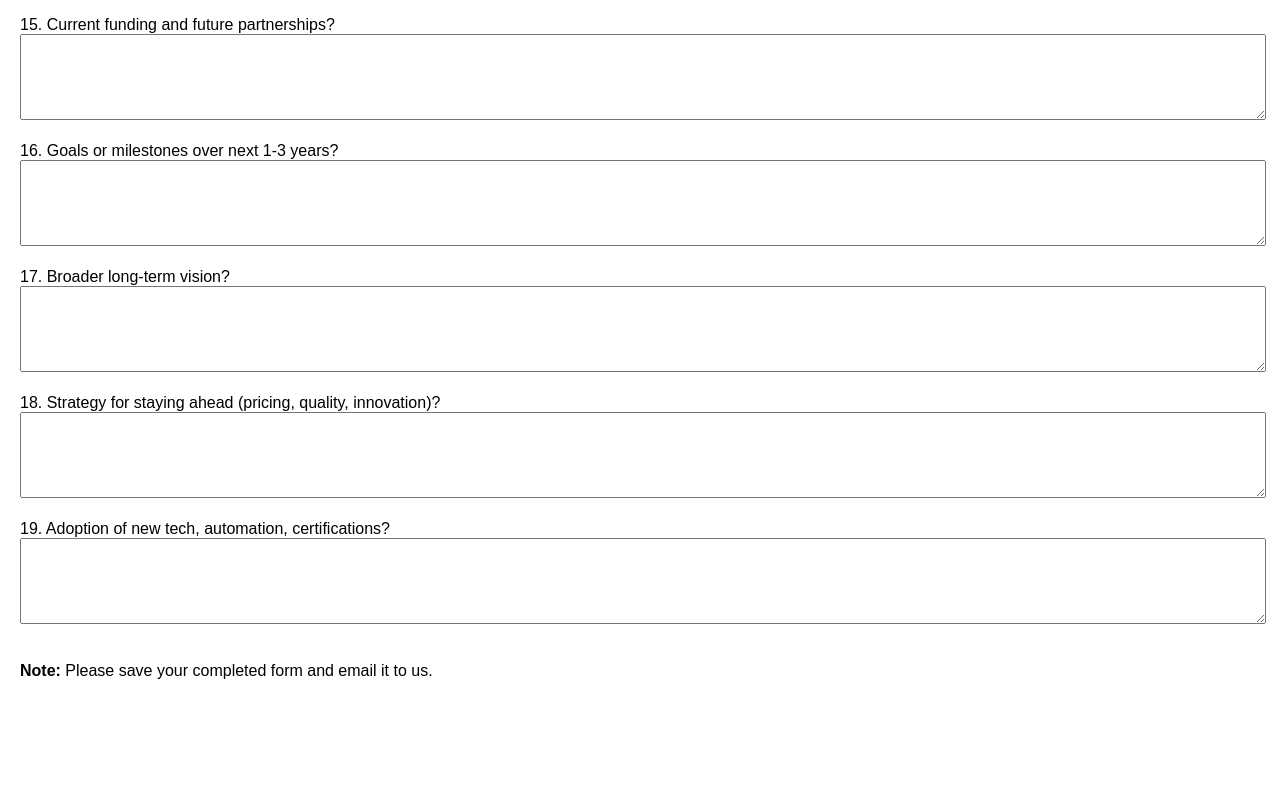
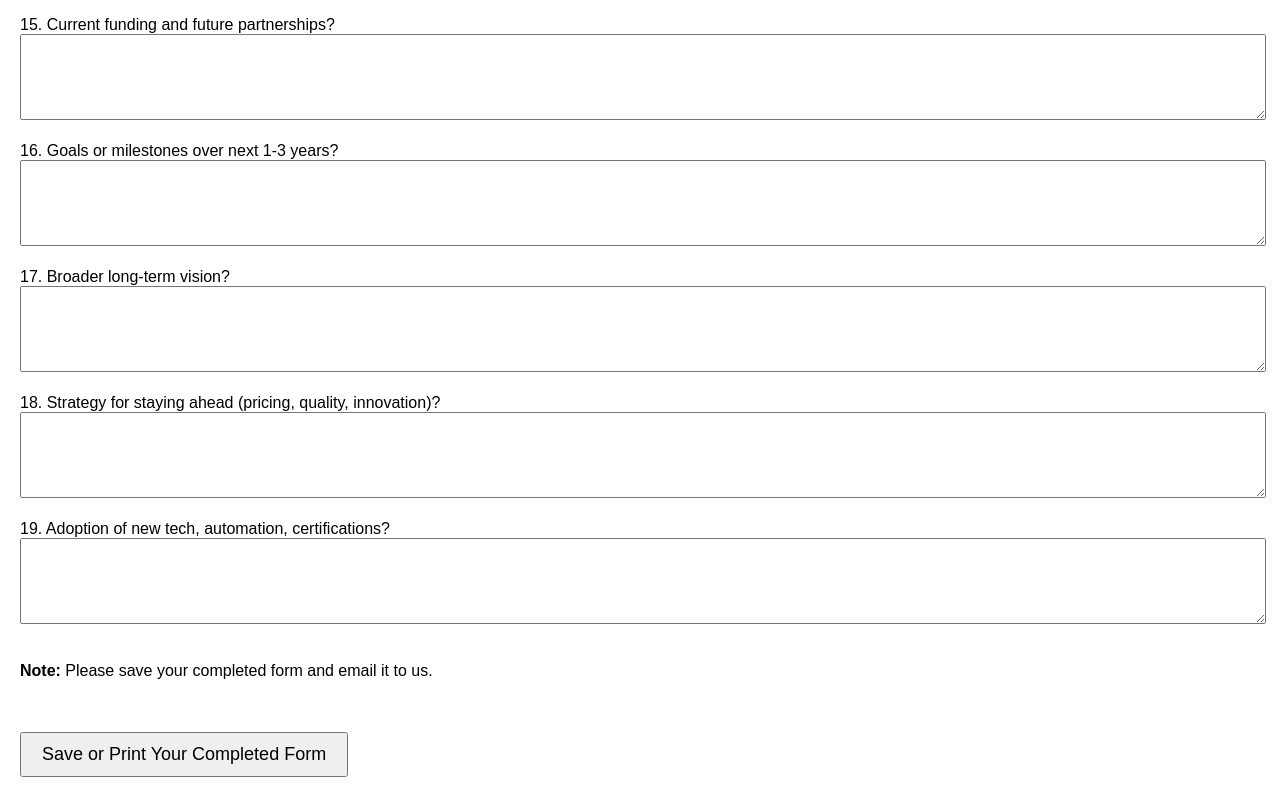
Before and after one commit to Zingybargains/discovery-questionnaire-online, a plain HTML site: page index.html in a window 1280 px wide. Shown: the part 2252-3049 px from the top of the page. Before the commit the page ends 2952 px from the top, so only its background shows below. Drawn offline with Linux system fonts and the light colour scheme.

Commit message:
Update index.html
Added Save as PDF button to Discovery Questionnaire

```diff
--- a/index.html
+++ b/index.html
@@ -40,6 +40,10 @@
         <label>19. Adoption of new tech, automation, certifications?<br><textarea name="tech_adoption" style="width:100%; height:80px;"></textarea></label><br><br>
 
         <p><strong>Note:</strong> Please save your completed form and email it to us.</p>
+
+<br><br>
+<button type="button" onclick="window.print()" style="font-size: 18px; padding: 10px 20px;">Save or Print Your Completed Form</button>
+
     </form>
 </body>
 </html>
```
